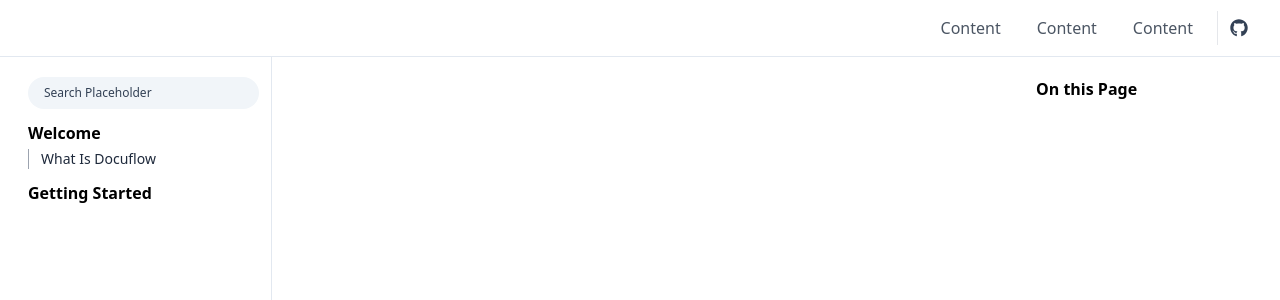
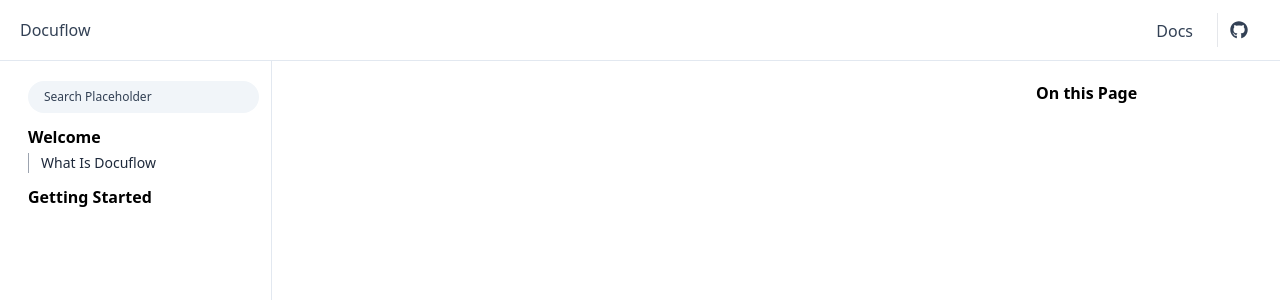
Before and after one commit to trevorflahardy/docuflow, a React (Vite) app: page /d in a window 1280 px wide. Shown: the top 300 px of the page. Built offline with nearby package versions, Linux system fonts and the light colour scheme.

Commit message:
Update Banner links, remove placeholders, still need logo support

```diff
--- a/src/components/banner/Banner.tsx
+++ b/src/components/banner/Banner.tsx
@@ -1,15 +1,9 @@
 import projectConfigOptions from "../../docuflow.config";
 import { FaGithub } from "react-icons/fa";
-
-function MockBannerLink(): React.ReactElement {
-    return (
-        <>
-            <div className={`px-3 py-2 rounded-md text-gray-600 font-medium`}>
-                Content
-            </div>
-        </>
-    );
-}
+import { useConfig } from "../../state";
+import { Link } from "react-router-dom";
+import Config from "../../docuflow/config";
+import { LinkSettings } from "../../docuflow/interfaces";
 
 function BannerElement({
   text,
@@ -21,12 +15,12 @@
   link?: string;
 }): React.ReactElement {
   return (
-        <div className="px-3 py-2 flex items-center justify-center font-medium">
+    <div className="px-3 py-2 flex items-center justify-center">
       {link ? (
-                <a href={link} target="_blank" rel="noreferrer">
+        <Link to={link}>
           <span className="text-lg">{icon}</span>
           {text}
-                </a>
+        </Link>
       ) : (
         <>
           <span className="text-lg">{icon}</span>
@@ -37,26 +31,75 @@
   );
 }
 
+const CUSTOM_LINKS = ["github"];
+
+function findCustomBannerLinks(config: Config | null): LinkSettings[] {
+  if (!config) {
+    return [];
+  }
+
+  const customBannerLinks: LinkSettings[] = [];
+
+  // Walk through all the key, value pairs in the links. If the key is
+  // has a bannerDisplay property and is not a custom link type, we'll add it to the
+  // custom banner links.
+  for (const key in projectConfigOptions.links) {
+    const link = projectConfigOptions.links[key];
+    // If the link is a string, we can continue
+    if (typeof link === "string") {
+      continue;
+    }
+
+    if (CUSTOM_LINKS.includes(key)) {
+      continue;
+    }
+
+    // If not, only append if the link has a URL and a bannerDisplay property that
+    // evals to truthy
+    if (link.url && link.bannerDisplay) {
+      customBannerLinks.push(link);
+    }
+  }
+
+  return customBannerLinks;
+}
 export default function Banner(): React.ReactElement {
+  const { config } = useConfig();
+  const shouldDisplayGithub = projectConfigOptions.links?.github?.bannerDisplay;
 
-    const shouldDisplayGithub = projectConfigOptions.links?.github?.bannerDisplay;
+  const customBannerLinks: LinkSettings[] = findCustomBannerLinks(config);
 
   return (
     <>
       {/* Holds the global docuflow app banner. Will contain any links given from the settings, such as github and whatnot, and other links.*/}
-            <header className="w-full p-2 pr-5 flex flex-row items-center justify-end gap-3 border-b border-slate-200">
-                {/* For now, we'll keep a couple place holder boxes here for what it would look like. */}
+      <header className="w-full p-2 px-5 flex flex-row items-center justify-between gap-3 border-b border-slate-200 font-medium">
+        {/* The logo of the project to go home OR the project's name if no logo
+                has been provided. Shows at the right side*/}
+        <div className="">
+            <Link to="/">
+                Docuflow
+            </Link>
+        </div>
+
+        {/* The docs and custom links on the banner. Shows at the left side */}
         <div className="flex flex-row items-center justify-center gap-3">
-                    <MockBannerLink />
-                    <MockBannerLink />
-                    <MockBannerLink />
+          {config && (
+            <BannerElement text="Docs" link={`/d/${config.defaultPath}`} />
+          )}
+
+          {customBannerLinks.map((link) => (
+            <BannerElement key={link.url} text={link.name} link={link.url} />
+          ))}
+
+          <div className="border-l border-gray-200">
+            {/* After the links we may have a github link */}
+            {shouldDisplayGithub ? (
+              <BannerElement
+                icon={<FaGithub />}
+                link={projectConfigOptions.links!.github!.url}
+              />
+            ) : null}
           </div>
-                <div className="border-l border-gray-200">
-                    {
-                        shouldDisplayGithub ? (
-                            <BannerElement icon={<FaGithub />} link={projectConfigOptions.links!.github!.url} />
-                        ) : null
-                    }
         </div>
       </header>
     </>
```
Lines whose indentation alone changed are shown as unchanged.
